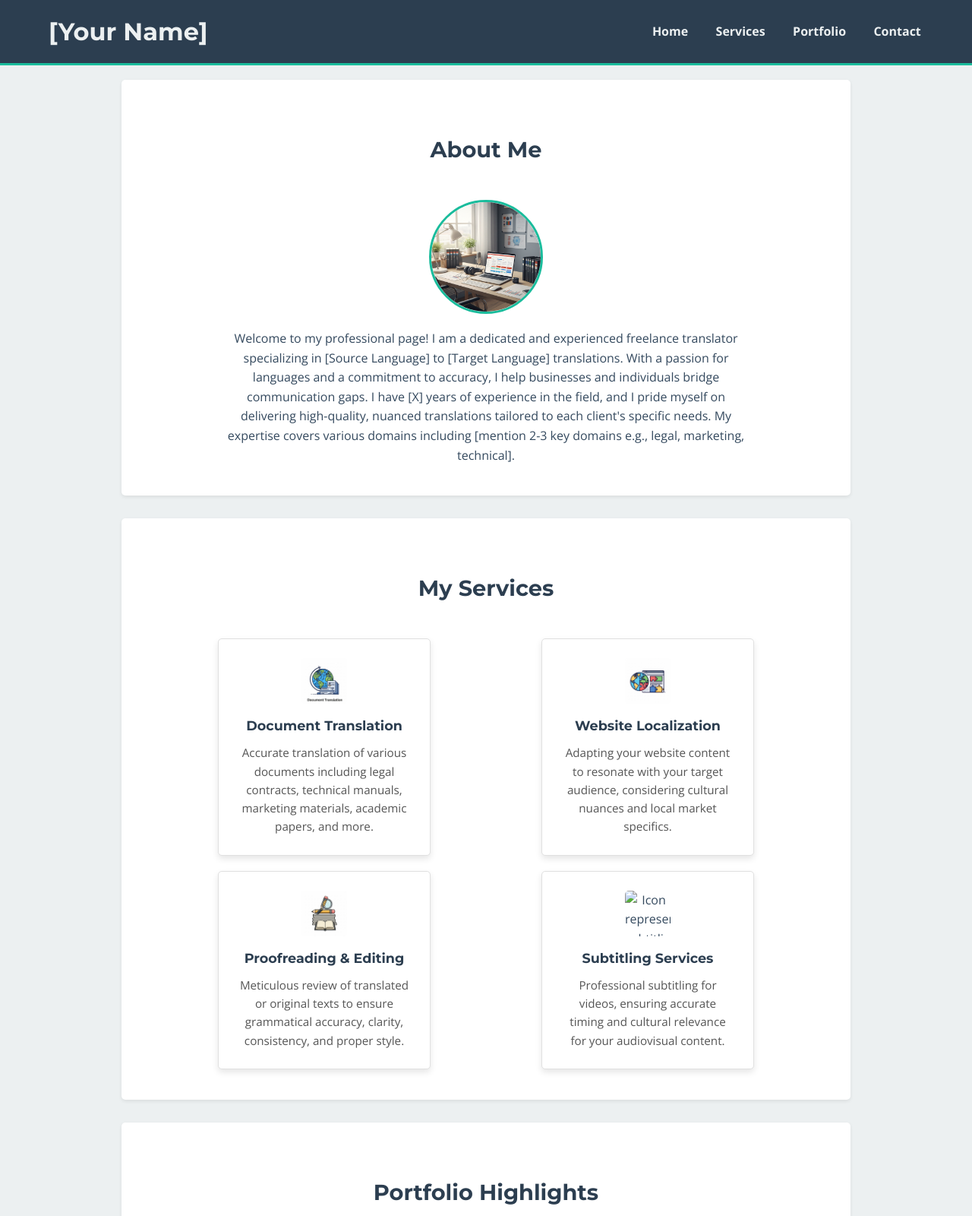
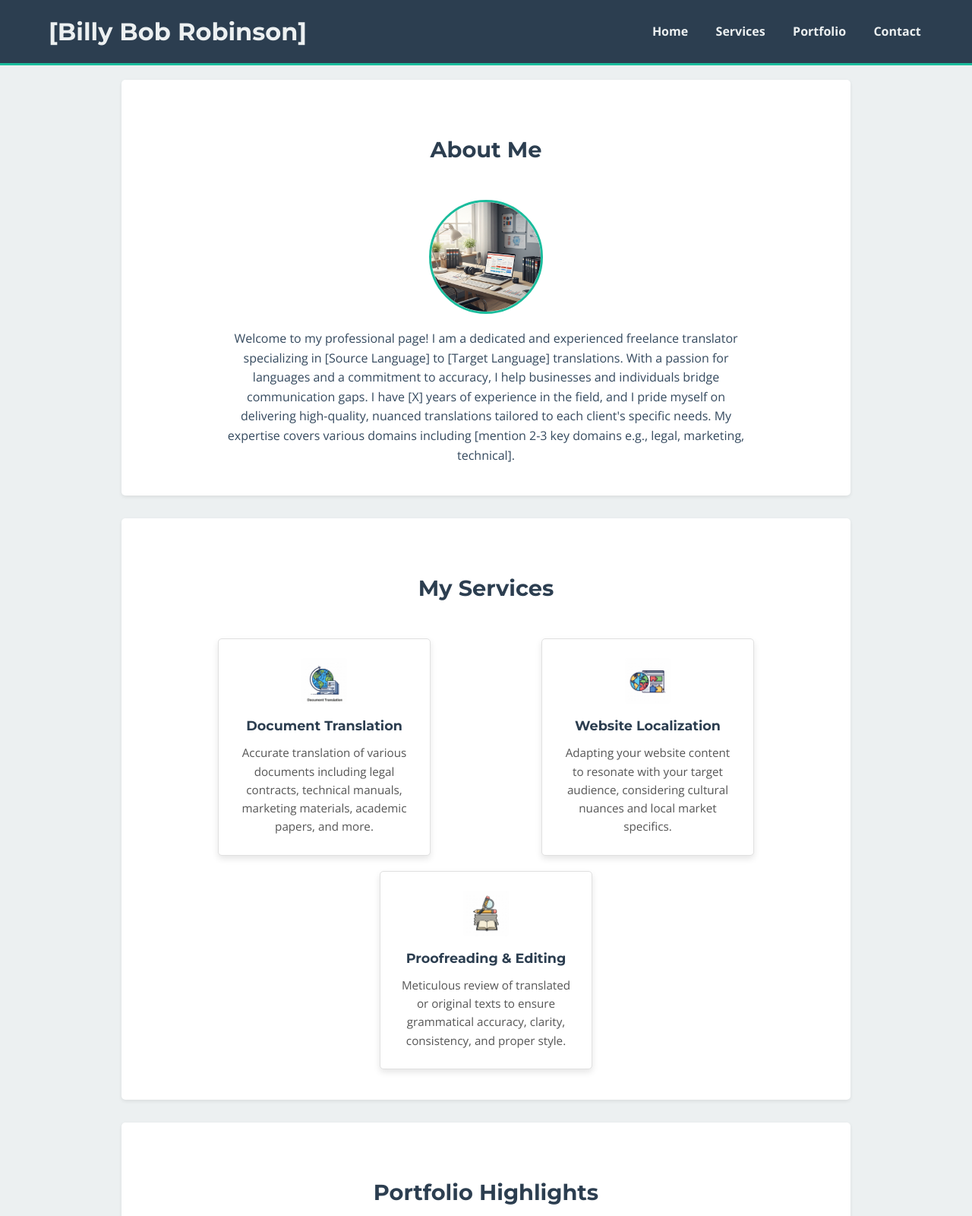
Before and after one commit to PimenovV/test, a plain HTML site: page index.html in a window 1280 px wide. Shown: the top 1600 px of the page at 76% size. Drawn offline with nearby package versions, Linux system fonts and the light colour scheme.

Commit message:
Update index.html

```diff
--- a/index.html
+++ b/index.html
@@ -3,15 +3,15 @@
 <head>
     <meta charset="UTF-8">
     <meta name="viewport" content="width=device-width, initial-scale=1.0">
-    <meta name="description" content="Professional portfolio of [Your Name], a freelance translator specializing in [Source Language] to [Target Language] translations. Offering document translation, website localization, and proofreading services.">
-    <title>[Your Name] - Freelance Translator Portfolio</title>
+    <meta name="description" content="Professional portfolio of [Your Name], a Russina and Ukrainian linguist with engineering background. Offering document translation, website localization, and proofreading services.">
+    <title>[Billy Bob Robinson] – your linguist and engineer</title>
     <link rel="stylesheet" href="style.css">
     <link rel="icon" href="images/favicon.ico" type="image/x-icon">
     <link rel="apple-touch-icon" href="images/apple-touch-icon.png">
 </head>
 <body>
     <header>
-        <h1>[Your Name]</h1>
+        <h1>[Billy Bob Robinson]</h1>
         <nav>
             <ul>
                 <li><a href="#introduction">Home</a></li>
@@ -26,9 +26,7 @@
         <section id="introduction">
             <h2>About Me</h2>
             <div class="about-container">
-                <!-- Ensure your profile picture is a professional headshot -->
                 <img src="images/profile.png" alt="Photo of [Your Name]" class="profile-pic">
-                <!-- Write a compelling introduction about yourself, your experience, and your passion for translation -->
                 <p>Welcome to my professional page! I am a dedicated and experienced freelance translator specializing in [Source Language] to [Target Language] translations. With a passion for languages and a commitment to accuracy, I help businesses and individuals bridge communication gaps. I have [X] years of experience in the field, and I pride myself on delivering high-quality, nuanced translations tailored to each client's specific needs. My expertise covers various domains including [mention 2-3 key domains e.g., legal, marketing, technical].</p>
             </div>
         </section>
@@ -57,15 +55,6 @@
                         <p>Meticulous review of translated or original texts to ensure grammatical accuracy, clarity, consistency, and proper style.</p>
                     </div>
                 </li>
-                <li>
-                    <!-- Example: Adding another service -->
-                    <img src="images/service_subtitling.png" alt="Icon representing subtitling service"> <!-- Replace with appropriate icon -->
-                    <div class="service-text-content">
-                        <h3>Subtitling Services</h3>
-                        <p>Professional subtitling for videos, ensuring accurate timing and cultural relevance for your audiovisual content.</p>
-                    </div>
-                </li>
-                <!-- Add or modify these services as per your offerings. You might need new icons for new services. -->
             </ul>
         </section>
 
@@ -84,14 +73,7 @@
                     <p>[Brief Description: e.g., Localized the entire e-commerce website for a dynamic startup entering the Target Language market, increasing their user engagement by X%. This included UI elements, product descriptions, and marketing copy.]</p>
                     <!-- Optional: <a href="[link_to_project_example_or_case_study]" target="_blank" rel="noopener noreferrer">View Website</a> -->
                 </div>
-                <!-- Add more portfolio items as needed -->
-                <div class="portfolio-item">
-                    <img src="images/portfolio_project3.png" alt="Placeholder for Project 3"> <!-- Replace with actual image and alt text -->
-                    <h3>[Project 3 Title - e.g., Marketing Campaign Translation for Global Brand]</h3>
-                    <p>[Brief Description: e.g., Adapted a series of marketing brochures and social media posts for a global brand's campaign in the Target Language-speaking region, focusing on cultural appropriateness and persuasive language.]</p>
-                </div>
             </div>
-            <!-- Consider adding a link to a more extensive portfolio page or a way to request more examples if you have many projects -->
         </section>
     </main>
 
@@ -99,15 +81,10 @@
         <h2>Get In Touch</h2>
         <p>I'm currently available for new projects and collaborations. Reach out to discuss your translation needs!</p>
         <p>Email: <a href="mailto:[your.email@example.com]">[your.email@example.com]</a></p>
-        <!-- Make Phone optional and consider privacy implications -->
-        <p>Phone: [Your Phone Number (Optional - e.g., +1-555-123-4567)]</p>
         <!-- Update the href with your actual LinkedIn profile URL -->
         <p>LinkedIn: <a href="https://www.linkedin.com/in/[yourlinkedinprofile]" target="_blank" rel="noopener noreferrer">[Your Name on LinkedIn]</a></p>
-        <!-- Add other relevant social media or contact methods -->
-        <!-- <p>ProZ Profile: <a href="[link_to_your_ProZ_profile]" target="_blank" rel="noopener noreferrer">My ProZ.com Profile</a></p> -->
-
         <hr style="margin-top: 30px; margin-bottom: 20px;">
-        <p class="copyright">© <span id="currentYear"></span> [Your Name]. All Rights Reserved.</p>
+        <p class="copyright">© <span id="currentYear"></span> [Billy Bob Robinson]. All Rights Reserved.</p>
     </footer>
 
     <script>
```
